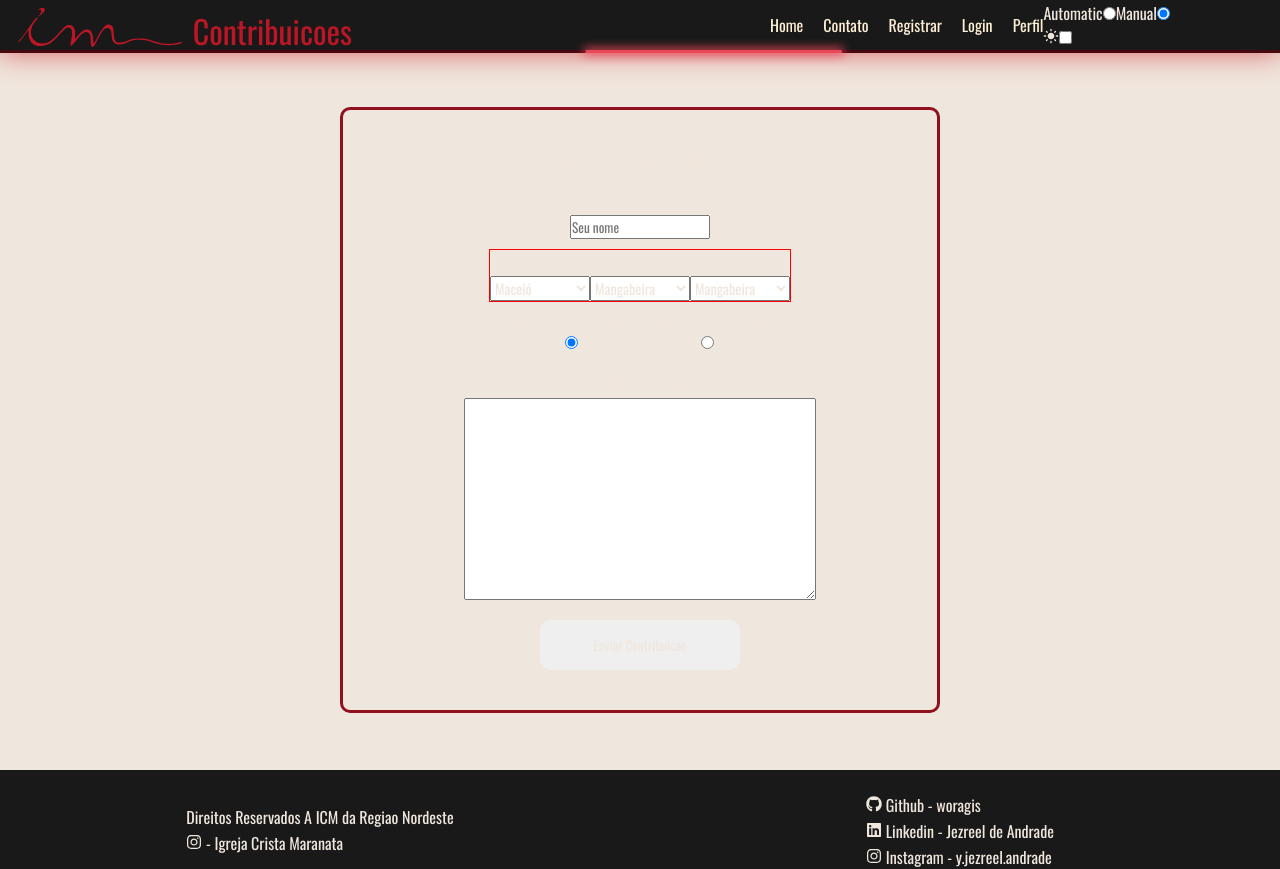
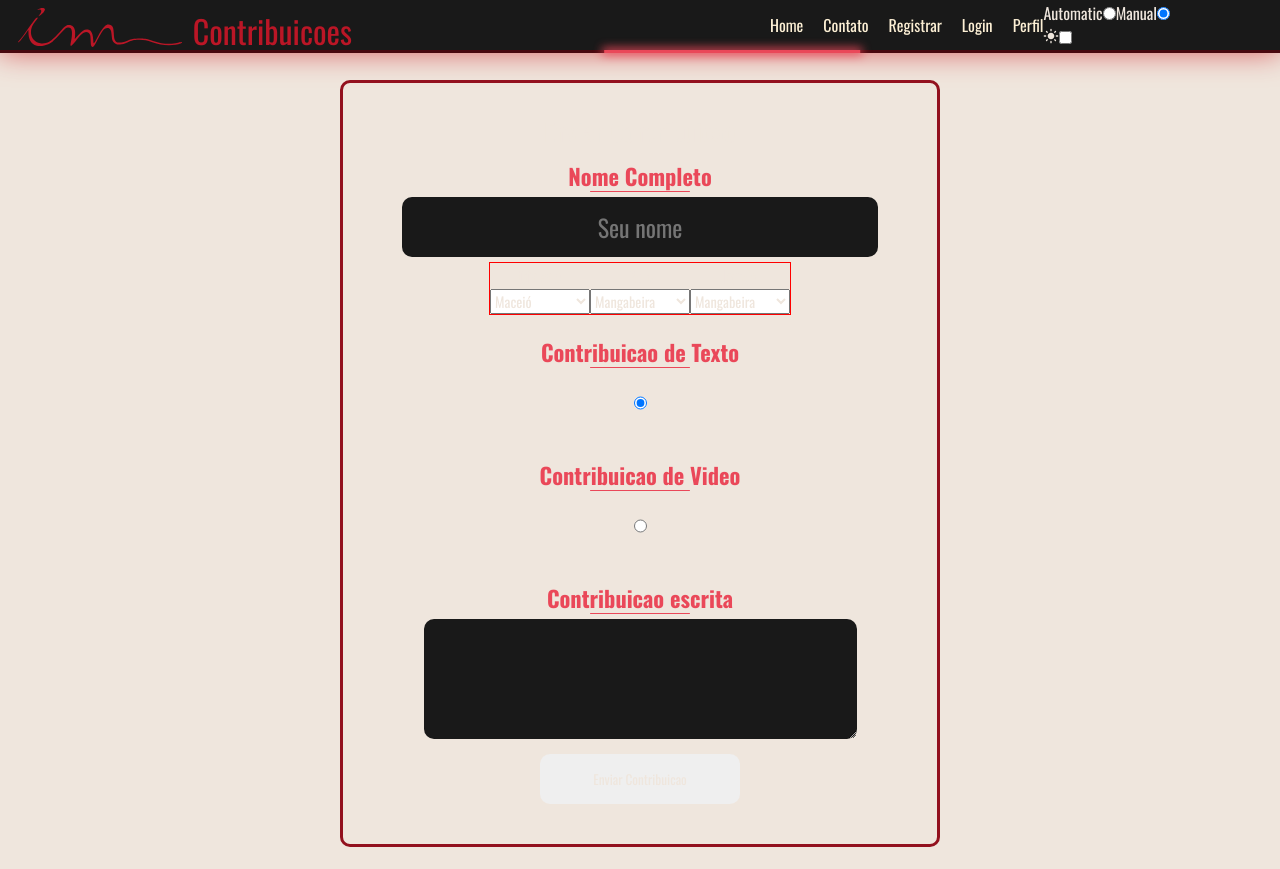
Before and after one commit to woragis/icm-frontend, a React (Create React App) app: page / in a window 1280 px wide. Shown: the top 869 px of the page. Built offline with nearby package versions, Linux system fonts and the light colour scheme.

Commit message:
Improve styling

```diff
--- a/src/redux/themeSlice.ts
+++ b/src/redux/themeSlice.ts
@@ -25,11 +25,9 @@ const themeSlice = createSlice({
   reducers: {
     toggleManualTheme: (state) => {
       if (state.theme === "light") {
-        console.log(state);
         localStorage.setItem("theme", "dark");
         state.theme = "dark";
       } else if (state.theme === "dark") {
-        console.log(state);
         localStorage.setItem("theme", "light");
         state.theme = "light";
       }
--- a/src/styles/GlobalStyles.ts
+++ b/src/styles/GlobalStyles.ts
@@ -8,8 +8,12 @@ const GlobalStyles = createGlobalStyle`
 
     font-family: "Oswald", sans-serif;
     text-decoration: none;
-    transition: width 500ms;
+    transition: 500ms;
     color: ${(props) => props.theme.color.lightNeutral};
+  }
+
+  body {
+    overflow-x: hidden;
   }
 
 
@@ -55,9 +59,14 @@ const GlobalStyles = createGlobalStyle`
     }
   }
 
-  .login-element, .register-element {
+  .contrib-element, .login-element, .register-element, .report-element {
     transition: 1s;
     color: ${(props) => props.theme.color.lightPrimary};
+    display: flex;
+    justify-content: flex-start;
+    flex-direction: column;
+    width: 80%;
+    margin: 5px 0;
 
     label {
       text-align: center;
@@ -80,19 +89,21 @@ const GlobalStyles = createGlobalStyle`
         transition: 500ms;
       }
     }
-    input {
+    input, button, textarea, select {
       outline: none;
       height: 60px;
       font-size: 1.5em;
       border-radius: 10px;
       padding: 8px;
       text-align: center;
+      background-color: ${(props) => props.theme.color.darkNeutral};
+      border: none;
     }
-    display: flex;
-    justify-content: flex-start;
-    flex-direction: column;
-    width: 80%;
-    margin: 5px 0;
+    textarea {
+      height: 120px;
+      font-size: 1em;
+      text-align: left;
+    }
 
     .show-password {
       font-size: 0.9em;
@@ -100,7 +111,7 @@ const GlobalStyles = createGlobalStyle`
     }
     &:focus-within {
       *::after {
-        width: 360px;
+        width: 70%;
       }
     }
   }
```
